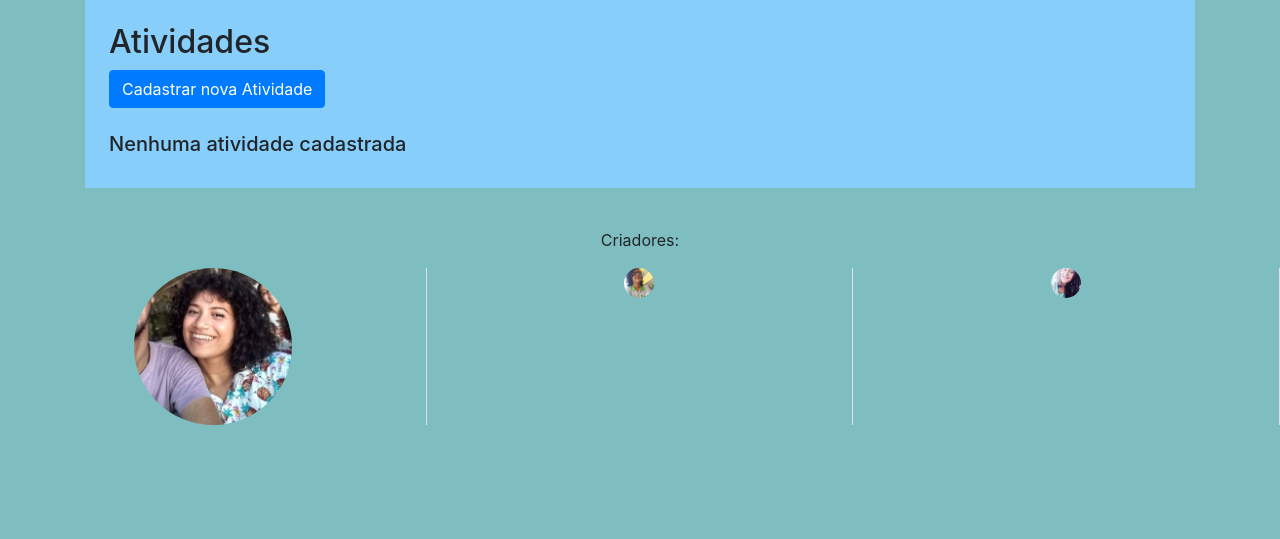
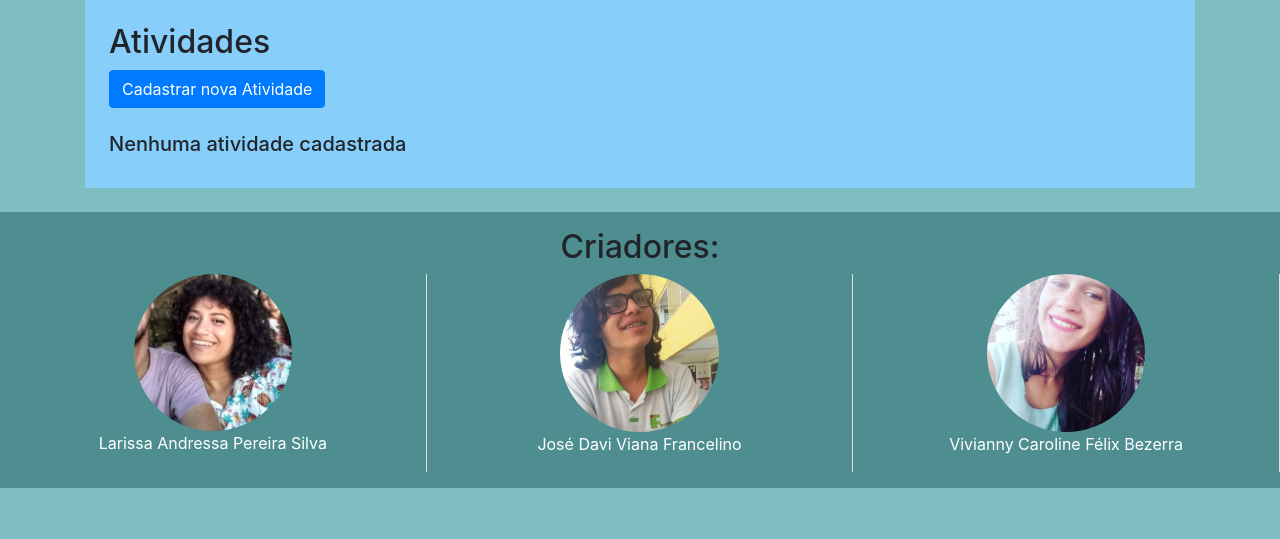
Before and after one commit to brunogomesifrn/info419historia, a Django app: page / in a window 1280 px wide. Shown: the part 309-848 px from the top of the page. Run offline with Django 3.2, Linux system fonts and the light colour scheme; the visitor is signed in with stand-in values (Sample User, id 1); data that the repository does not hold is empty; some libraries are stand-ins or nearby versions.

Commit message:
Terminei o rodapé

```diff
--- a/core/templates/base.html
+++ b/core/templates/base.html
@@ -52,18 +52,21 @@
     </div>
   </div>
 </div>
-  <footer class="footer mt-auto py-3">
+  <footer class="footer mt-auto py-3 text-center">
     <div id="footer" class="container-fluid">
-      <p class="leg-footer">Criadores: </p>
+      <h2 class="">Criadores:</h2>
       <div class="row">
         <div class="col-md-4 col-12 border-right">
-          <span class="mb-3"><img class="rounded-circle" src="{% static 'imagens/equipe/Lari.jpg' %}" width="40%" height="auto"></span>
+            <img class="rounded-circle" src="{% static 'imagens/equipe/Lari.jpg' %}" width="40%" height="auto">
+            <p class="text-white">Larissa Andressa Pereira Silva</p>
         </div>
         <div class="col-md-4 col-12 border-right">
-          <span class="rounded-circle mb-3"><img class="rounded-circle" src="{% static 'imagens/equipe/Davi.jpg' %}" width="30px" height="30px"></span>
+          <span class="rounded-circle mb-3"><img class="rounded-circle" src="{% static 'imagens/equipe/Davi.jpg' %}" width="40%" height="auto"></span>
+            <p class="text-white">José Davi Viana Francelino</p>
         </div>
         <div class="col-md-4 col-12 border-right">
-          <span class="rounded-circle mb-3"><img class="rounded-circle" src="{% static 'imagens/equipe/Vivi.jpg' %}" width="30px" height="30px"></span>
+          <span class="rounded-circle mb-3"><img class="rounded-circle" src="{% static 'imagens/equipe/Vivi.jpg' %}" width="40%" height="auto"></span>
+            <p class="text-white">Vivianny Caroline Félix Bezerra</p>
         </div>
       </div>
     </div>
--- a/estaticos/css/estilo.css
+++ b/estaticos/css/estilo.css
@@ -6,15 +6,8 @@ html, body {
 	height: 100%;
 }
 
-.mb-3, .my-3 {
-    margin-bottom: 1rem;
-}
-
 .footer {
-    width:100%;
-    height: 33px;
-    padding: 24px 0 5px 0;
-    text-align: center;
+    background-color: #4F8E90;
 }
 
 .navbar {
@@ -24,7 +17,3 @@ html, body {
 .listagem {
 	background-color: #87CEFA;
 }
-
-.listagem .row {
-	width: 100%;
-}
```
